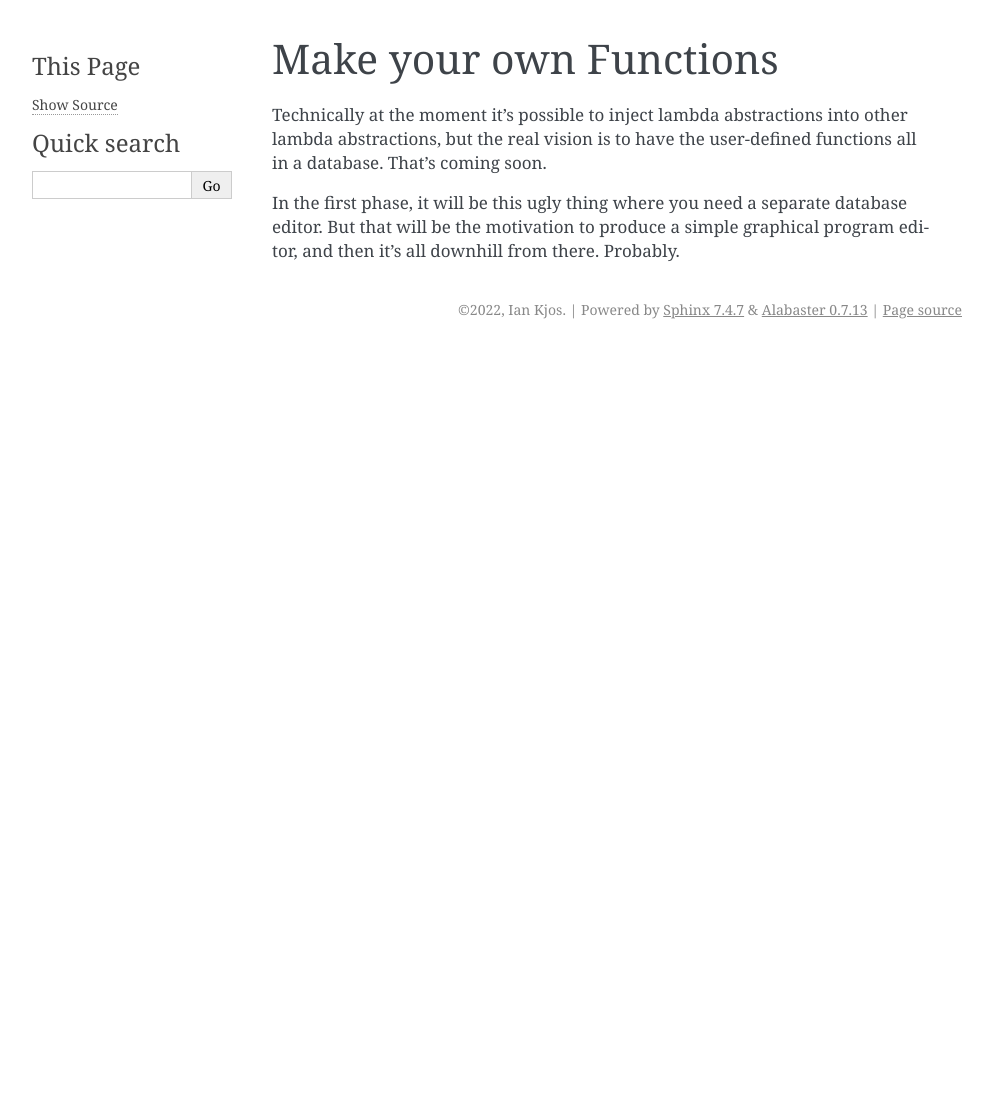
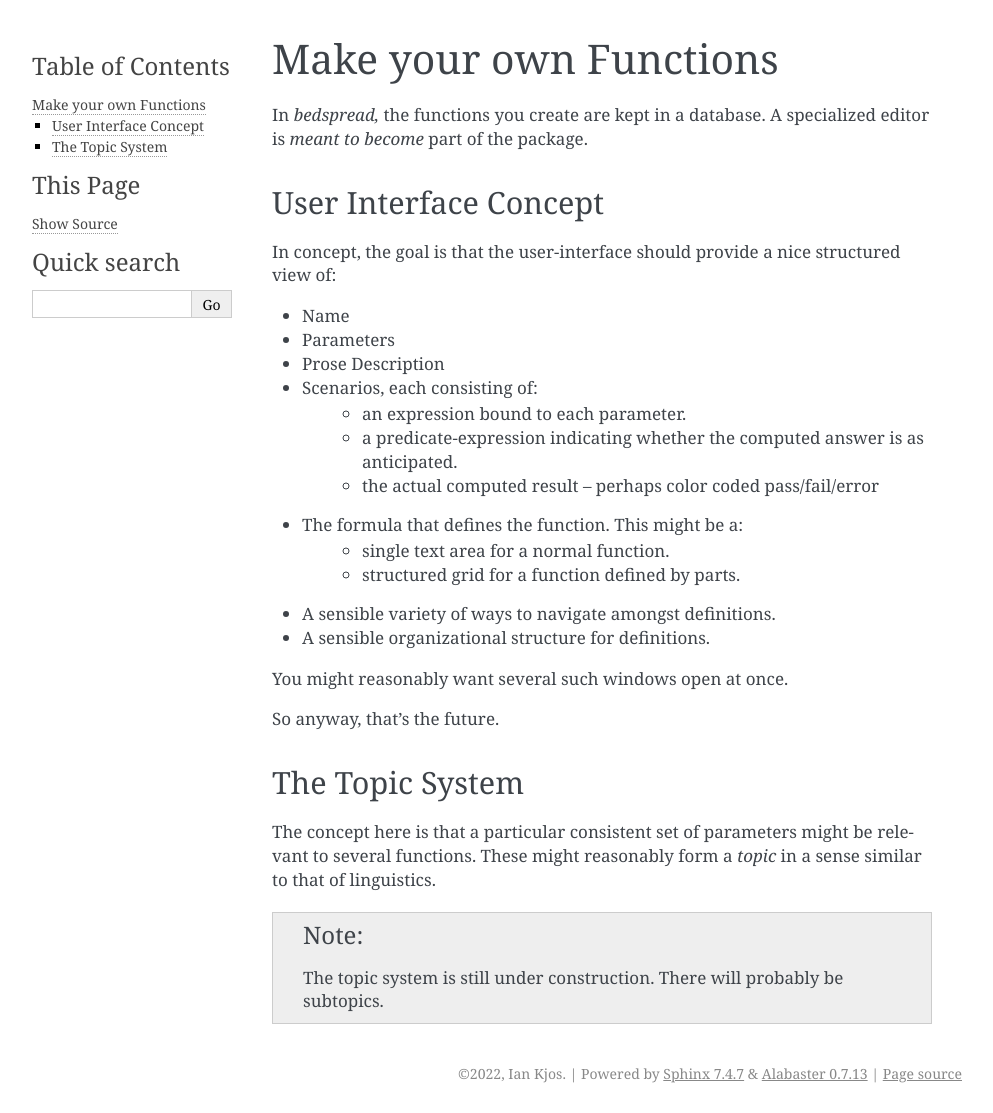
Before and after one commit to kjosib/bedspread, a Sphinx documentation site: the page built from docs/source/derived.rst, in a window 1280 px wide. Shown: the whole page, without its empty margins (148-1141 px from the left). Built offline with Sphinx 7.4.7, drawn with Linux system fonts in a browser that asks for light colours; before the commit the page ends 900 px from its top, so only the background shows below that.

Commit message:
doc updates

```diff
--- a/docs/source/derived.rst
+++ b/docs/source/derived.rst
@@ -1,9 +1,42 @@
 Make your own Functions
 ==========================
 
-Technically at the moment it's possible to inject lambda abstractions into other lambda abstractions,
-but the real vision is to have the user-defined functions all in a database. That's coming soon.
+In *bedspread,* the functions you create are kept in a database.
+A specialized editor is *meant to become* part of the package.
 
-In the first phase, it will be this ugly thing where you need a separate database editor.
-But that will be the motivation to produce a simple graphical program editor,
-and then it's all downhill from there. Probably.
+.. note:
+    For the moment, that database is a file called ``functions.bedspread``.
+    In the first phase, it will be this ugly thing where you need a separate database editor.
+    But that will be the motivation to produce a simple graphical program editor,
+    and then it's all downhill from there. Probably.
+
+User Interface Concept
+----------------------
+
+In concept, the goal is that the user-interface should provide a nice structured view of:
+
+* Name
+* Parameters
+* Prose Description
+* Scenarios, each consisting of:
+    * an expression bound to each parameter.
+    * a predicate-expression indicating whether the computed answer is as anticipated.
+    * the actual computed result -- perhaps color coded pass/fail/error
+* The formula that defines the function. This might be a:
+    * single text area for a normal function.
+    * structured grid for a function defined by parts.
+* A sensible variety of ways to navigate amongst definitions.
+* A sensible organizational structure for definitions.
+
+You might reasonably want several such windows open at once.
+
+So anyway, that's the future.
+
+
+The Topic System
+-----------------
+
+The concept here is that a particular consistent set of parameters might be relevant to several functions.
+These might reasonably form a *topic* in a sense similar to that of linguistics.
+
+.. note:: The topic system is still under construction. There will probably be subtopics.
--- a/docs/source/intrinsic.rst
+++ b/docs/source/intrinsic.rst
@@ -1,5 +1,5 @@
-Functions you can use right out of the box
-==========================================
+Built-in Functions
+===================
 
 Right now, the contents of Python's ``math`` module are exposed as global names, with a few exceptions.
 Thus, for example, you could write ``4 * atan(1) - pi`` and the response should be ``0``.
```
